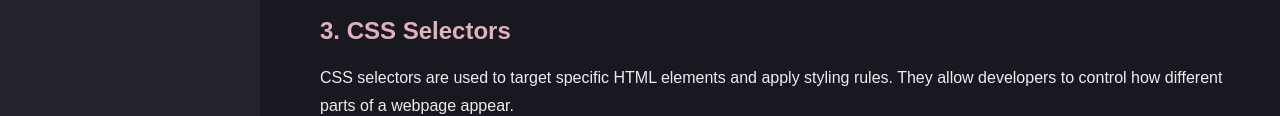
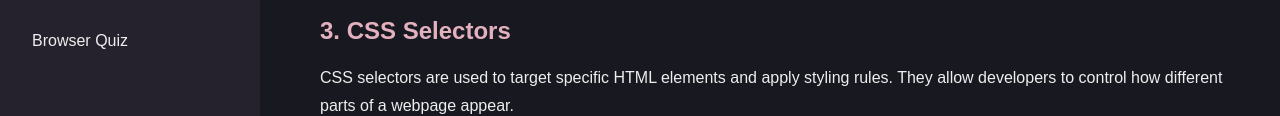
Before and after one commit to ZGoode7/BrowserVerse, a plain HTML site: page concepts.html in a window 1280 px wide. Shown: the part 378-494 px from the top of the page. Drawn offline with Linux system fonts and the light colour scheme.

Commit message:
concepts quizerb

```diff
--- a/concepts.html
+++ b/concepts.html
@@ -18,6 +18,7 @@
     <a href="concepts.html">Key Concepts</a>
     <a href="references.html">References</a>
     <a href="about.html">About Me</a>
+    <a href="quiz.html">Browser Quiz</a>
 </nav>
   <!-- Main content -->
 <main class="content">
```
